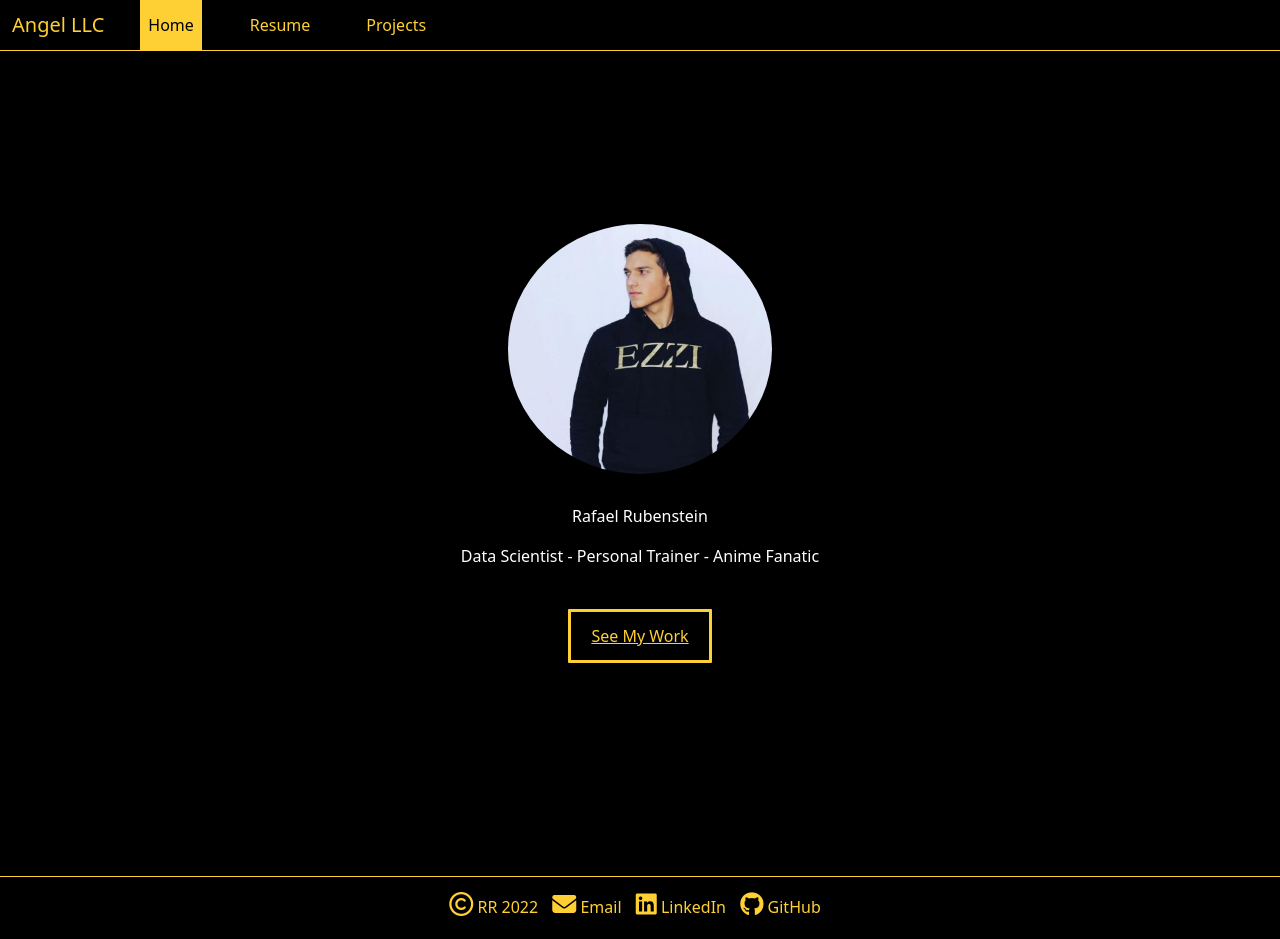
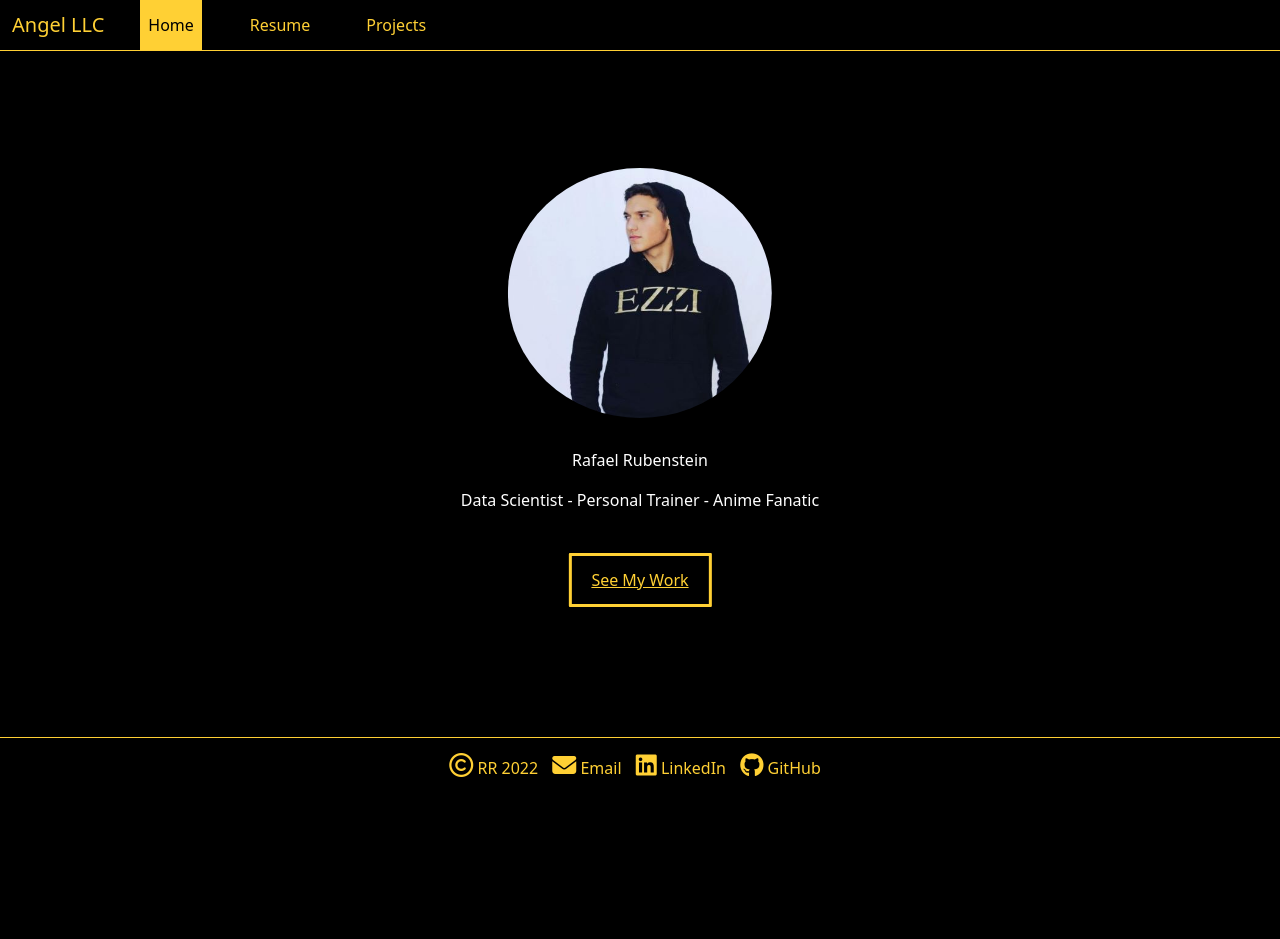
Before and after one commit to rafaelrubenstein/personalwebsite, a Flask app: page / in a window 1280 px wide. After the commit the page ends 777 px from the top, so only its background shows below. Run offline with Flask 2, Linux system fonts and the light colour scheme; some libraries are stand-ins or nearby versions.

Commit message:
css changes

```diff
--- a/static/base.css
+++ b/static/base.css
@@ -1,3 +1,23 @@
+
+html, body {
+  height: 100%;
+  display: flex;
+  flex-direction: column;
+}
+
+main {
+  flex-grow: 1;
+}
+.wrapper {
+  display: flex;
+  flex-direction: column;
+  min-height: 100%;
+}
+
+.content {
+  flex: 1;
+}
+
 .nav-bot {
   border-bottom: 1px solid #ffd034;
   margin-bottom: 5px;
--- a/static/home.css
+++ b/static/home.css
@@ -6,15 +6,21 @@ border-radius: 50%;
 height: 250px;
 margin-bottom: 30px;
 }
+
 .about-me {
     display: flex;
     justify-content: center;
     align-items: center;
     flex-direction: column;
-    height: 100vh;
+    height: 100%;
     padding: 0;
     margin: 0;
-}
+    position: absolute;
+    top: 50%;
+    left: 50%;
+    transform: translate(-50%, -50%);
+  }
+
 
 
 .projects-btn{
--- a/templates/base.html
+++ b/templates/base.html
@@ -13,6 +13,7 @@
 </head>
 
 <body>
+  <div class="wrapper">
   <nav class="navbar sticky-top navbar-expand-lg nav-bot navbar-dark" style="background-color: #000000;">
     <div class="container-fluid">
       <a class="navbar-brand" href="{{url_for('home')}}">Angel LLC</a>
@@ -31,9 +32,11 @@
       </div>
     </div>
   </nav>
+  <div class="content">
+    {% block body %}
+    {% endblock %}
+  </div>
 
-  {% block body %}
-  {% endblock %}
 
   <footer class="footer container-fluid" id="contact">
 
@@ -46,6 +49,7 @@
       <li><a href="https://github.com/rafaelrubenstein" target="_blank"><i class="fa-brands fa-github"></i></a></li>
     </ul>
   </footer>
+</div>
   <script src="https://cdn.jsdelivr.net/npm/bootstrap@5.2.3/dist/js/bootstrap.bundle.min.js"
     integrity="sha384-kenU1KFdBIe4zVF0s0G1M5b4hcpxyD9F7jL+jjXkk+Q2h455rYXK/7HAuoJl+0I4"
     crossorigin="anonymous"></script>
```
